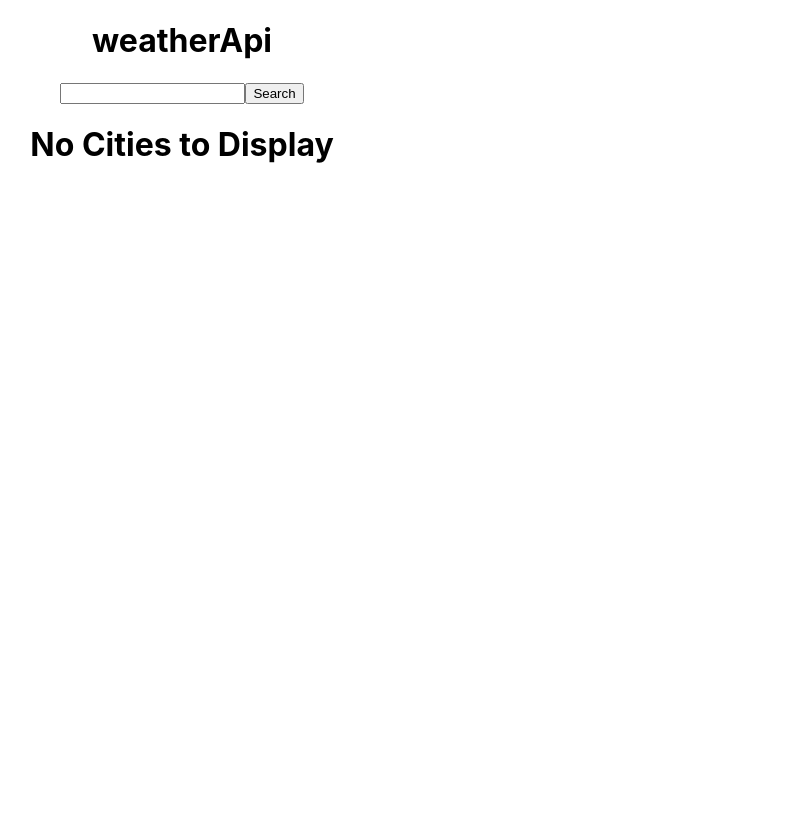
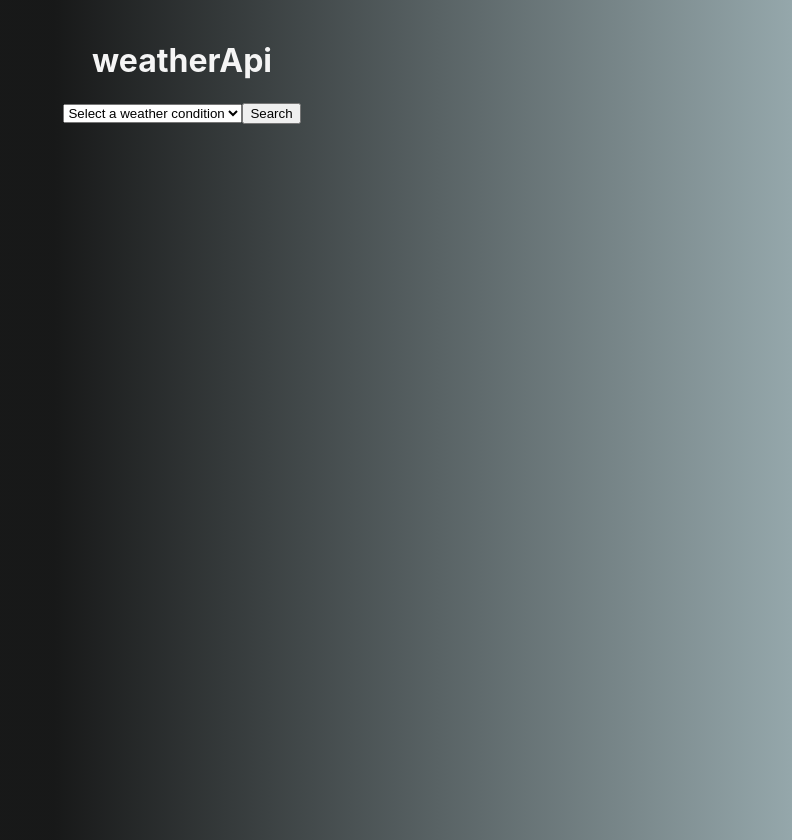
Before and after one commit to jonsuarez92/Django_docs, a React (Create React App) app in the folder frontend/weather/: page /weatherApi in a window 1280 px wide. Shown: the whole page, without its empty margins (458-1250 px from the left). Before the commit the page ends 800 px from the top, so only its background shows below. Built offline with nearby package versions, Linux system fonts and the light colour scheme.

Commit message:
added some css and trying to add loading spinner through react bootstrap

```diff
--- a/frontend/weather/src/components/WeatherDisplay/WeatherDisplay.js
+++ b/frontend/weather/src/components/WeatherDisplay/WeatherDisplay.js
@@ -1,7 +1,12 @@
+import { Spinner } from "react-bootstrap"
 export default function WeatherDisplay({ weatherApi, loader }) {
     const loaded = () => {
+        if (weatherApi.cities.length === 0) {
+            return <h1>No Cities to Display</h1>;
+        }
+        else {
             return (
-            <>
+                <div >
                     {console.log(weatherApi.cities)}
                     {weatherApi.cities.map((city, index) => {
                         return (
@@ -10,25 +15,25 @@ export default function WeatherDisplay({ weatherApi, loader }) {
                                 <p>State: {city.state}</p>
                                 <p>Temperature: {city.temperature}</p>
                                 <p>Wind Speed: {city.wind_speed}</p>
-                            {Array.isArray(city.weather) &&
-                                city.weather.map((weather, index) => (
-                                    <div key={index}>
-                                        <p>Weather {index + 1}: </p>
-                                        <p>Main: {weather.main}</p>
-                                        <p>Description: {weather.description}</p>
-                                        <p>Icon: {weather.icon}</p>
-                                    </div>
-                                ))}
                             </div>
                         );
                     })}
-            </>
+                </div>
             );
+        }
     };
 
     const loading = () => {
-        return <h1>No Cities to Display</h1>;
+
+        if (!loader) {
+            <div className="spinnerBox">
+                <Spinner variant="primary" animation="border" role="status">
+                    <span className="visually-hidden">Loading...</span>
+                </Spinner>
+            </div>
+        }
     };
+
 
     return weatherApi && !loader ? loaded() : loading();
 }
--- a/frontend/weather/src/components/WeatherForm/WeatherForm.jsx
+++ b/frontend/weather/src/components/WeatherForm/WeatherForm.jsx
@@ -1,35 +1,77 @@
-import { useState } from "react";
-import React from 'react'
+// import { useState } from "react";
+// import React from 'react'
+
+// const WeatherForm = (props) => {
+
+
+//     const [formData, setFormData] = useState({
+//         searchTerm: ""
+//     })
+
+//     const handleChange = (event) => {
+//         setFormData({ ...formData, [event.target.name]: event.target.value })
+//     }
+
+//     const handleSubmit = (event) => {
+//         event.preventDefault();
+
+//         props.citiesSearch(formData.searchTerm)
+//     }
+
+//     return (
+//         <div>
+//             <form onSubmit={handleSubmit}>
+//                 <input
+//                     type="text"
+//                     name="searchTerm"
+//                     onChange={handleChange}
+//                     value={formData.searchTerm} />
+//                 <input type="submit" value="Search" />
+//             </form>
+//         </div>
+//     )
+// }
+// export default WeatherForm
+
+import React, { useState } from "react";
 
 const WeatherForm = (props) => {
 
-
-    const [formData, setFormData] = useState({
-        searchTerm: ""
-    })
+    const [searchTerm, setSearchTerm] = useState("");
 
     const handleChange = (event) => {
-        setFormData({ ...formData, [event.target.name]: event.target.value })
-    }
+        setSearchTerm(event.target.value);
+    };
 
     const handleSubmit = (event) => {
         event.preventDefault();
+        props.citiesSearch(searchTerm);
 
-        props.citiesSearch(formData.searchTerm)
-    }
+
+
+    };
 
     return (
-        <div>
+        <div >
             <form onSubmit={handleSubmit}>
-                <input
-                    type="text"
+                <select
                     name="searchTerm"
                     onChange={handleChange}
-                    value={formData.searchTerm}
-                />
+                    value={searchTerm}
+                >
+                    <option value="">Select a weather condition</option>
+                    <option value="Thunderstorm">Thunderstorm</option>
+                    <option value="Drizzle">Drizzle</option>
+                    <option value="Rain">Rain</option>
+                    <option value="Snow">Snow</option>
+                    <option value="Atmosphere">Atmosphere</option>
+                    <option value="Clear">Clear</option>
+                    <option value="Clouds">Clouds</option>
+                </select>
                 <input type="submit" value="Search" />
             </form>
         </div>
-    )
-}
-export default WeatherForm
+    );
+};
+
+export default WeatherForm;
--- a/frontend/weather/src/pages/App/App.css
+++ b/frontend/weather/src/pages/App/App.css
@@ -1,38 +1,17 @@
+html,
+body {
+  margin: 0;
+  padding: 0;
+  height: 100%;
+}
+
 .App {
   text-align: center;
+  background: rgb(15, 16, 16);
+  background: linear-gradient(90deg, rgba(15, 16, 16, 0.9654455532212886) 40%, rgba(154, 173, 177, 1) 100%);
+  background-size: cover;
+  min-height: 100vh;
+  color: #f5f5f5;
+  padding: 20px;
+
 }
-
-.App-logo {
-  height: 40vmin;
-  pointer-events: none;
-}
-
-@media (prefers-reduced-motion: no-preference) {
-  .App-logo {
-    animation: App-logo-spin infinite 20s linear;
-  }
-}
-
-.App-header {
-  background-color: #282c34;
-  min-height: 100vh;
-  display: flex;
-  flex-direction: column;
-  align-items: center;
-  justify-content: center;
-  font-size: calc(10px + 2vmin);
-  color: white;
-}
-
-.App-link {
-  color: #61dafb;
-}
-
-@keyframes App-logo-spin {
-  from {
-    transform: rotate(0deg);
-  }
-  to {
-    transform: rotate(360deg);
-  }
-}
--- a/frontend/weather/src/pages/WeatherApi/weatherApi.js
+++ b/frontend/weather/src/pages/WeatherApi/weatherApi.js
@@ -1,7 +1,6 @@
 import { useState } from 'react'
 import React from 'react'
 import axios from 'axios';
-
 import WeatherForm from '../../components/WeatherForm/WeatherForm'
 import WeatherDisplay from '../../components/WeatherDisplay/WeatherDisplay'
 
```
Also changed, not shown: 1 other file (tests, documents, lock files or other folders). Lines whose indentation alone changed are shown as unchanged.
